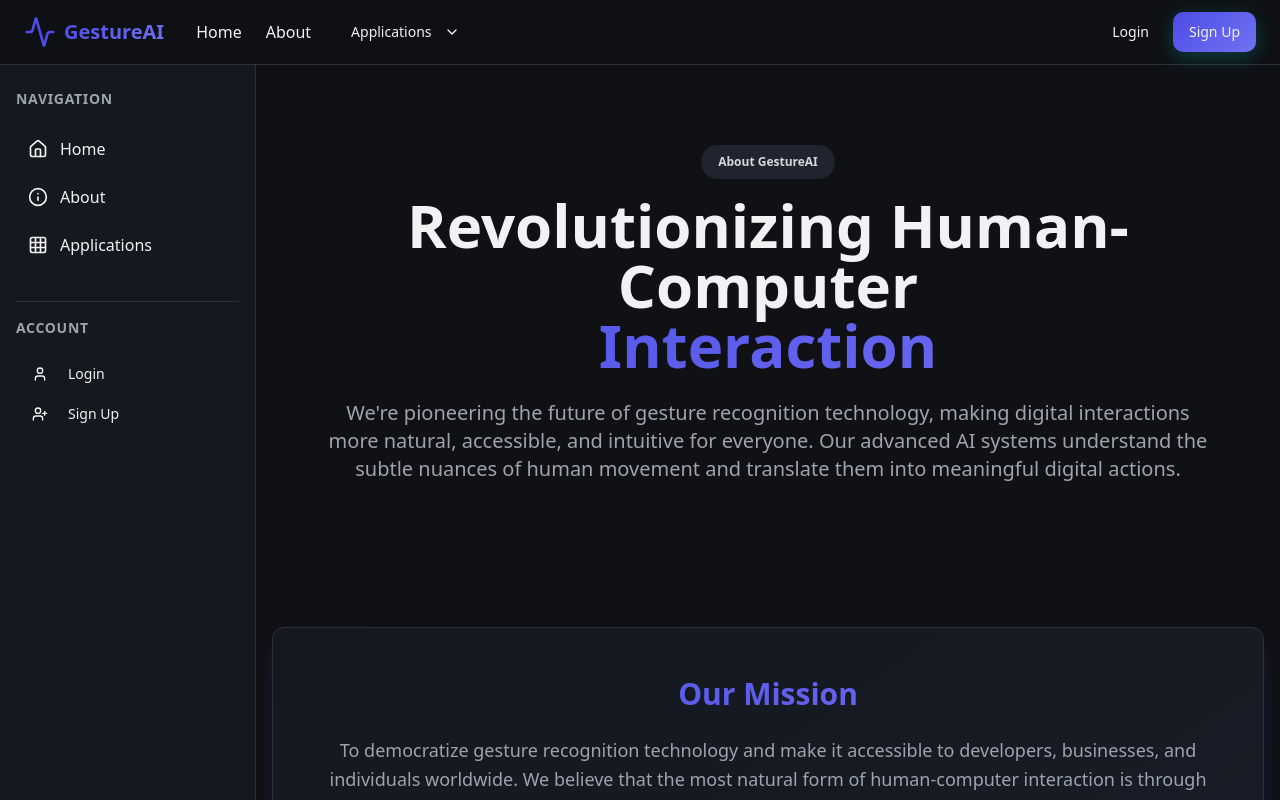
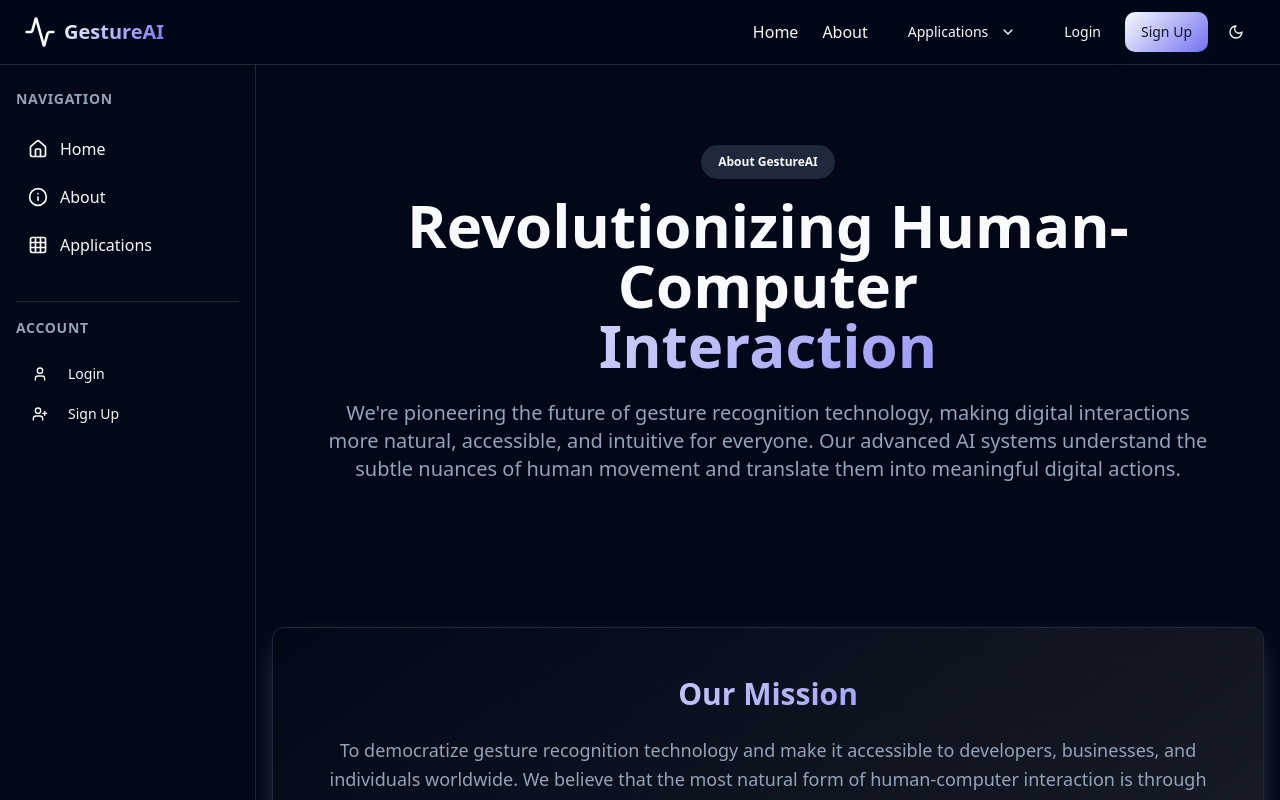
Before and after one commit to ProgrammerDavid1234/gesture-project, a React (Vite) app: page /about in a window 1280 px wide. Built offline with nearby package versions, Linux system fonts and the light colour scheme.

Commit message:
Add light/dark mode toggle to navbar
Move navigation items to the right and fix overflow.

```diff
--- a/package.json
+++ b/package.json
@@ -47,7 +47,7 @@
     "embla-carousel-react": "^8.3.0",
     "input-otp": "^1.2.4",
     "lucide-react": "^0.462.0",
-    "next-themes": "^0.3.0",
+    "next-themes": "^0.4.6",
     "react": "^18.3.1",
     "react-day-picker": "^8.10.1",
     "react-dom": "^18.3.1",
--- a/src/App.tsx
+++ b/src/App.tsx
@@ -3,6 +3,7 @@ import { Toaster as Sonner } from "@/components/ui/sonner";
 import { TooltipProvider } from "@/components/ui/tooltip";
 import { QueryClient, QueryClientProvider } from "@tanstack/react-query";
 import { BrowserRouter, Routes, Route } from "react-router-dom";
+import { ThemeProvider } from "next-themes";
 import Index from "./pages/Index";
 import About from "./pages/About";
 import Applications from "./pages/Applications";
@@ -12,6 +13,7 @@ const queryClient = new QueryClient();
 
 const App = () => (
   <QueryClientProvider client={queryClient}>
+    <ThemeProvider attribute="class" defaultTheme="dark" enableSystem>
       <TooltipProvider>
         <Toaster />
         <Sonner />
@@ -25,6 +27,7 @@ const App = () => (
           </Routes>
         </BrowserRouter>
       </TooltipProvider>
+    </ThemeProvider>
   </QueryClientProvider>
 );
 
--- a/src/components/layout/Header.tsx
+++ b/src/components/layout/Header.tsx
@@ -4,6 +4,7 @@ import { Dialog, DialogContent, DialogHeader, DialogTitle, DialogTrigger } from
 import { DropdownMenu, DropdownMenuContent, DropdownMenuItem, DropdownMenuTrigger } from "@/components/ui/dropdown-menu";
 import { Menu, User, ChevronDown, Hand, Activity, Gamepad2, Stethoscope, Shield } from "lucide-react";
 import { AuthModal } from "@/components/auth/AuthModal";
+import { ThemeToggle } from "@/components/ui/theme-toggle";
 
 interface HeaderProps {
   onToggleSidebar: () => void;
@@ -39,15 +40,18 @@ export const Header = ({ onToggleSidebar }: HeaderProps) => {
         </Button>
 
         {/* Logo */}
-        <div className="flex items-center space-x-2 mr-8">
+        <div className="flex items-center space-x-2">
           <Activity className="h-8 w-8 text-primary" />
           <span className="font-bold text-xl bg-gradient-primary bg-clip-text text-transparent">
             GestureAI
           </span>
         </div>
 
-        {/* Navigation */}
-        <nav className="hidden md:flex items-center space-x-6 flex-1">
+        {/* Spacer */}
+        <div className="flex-1" />
+
+        {/* Navigation - moved to far right */}
+        <nav className="hidden md:flex items-center space-x-6">
           <a href="/" className="text-foreground hover:text-primary transition-colors">
             Home
           </a>
@@ -77,8 +81,8 @@ export const Header = ({ onToggleSidebar }: HeaderProps) => {
           </DropdownMenu>
         </nav>
 
-        {/* Auth buttons */}
-        <div className="flex items-center space-x-2">
+        {/* Auth buttons and theme toggle */}
+        <div className="flex items-center space-x-2 ml-4">
           <Button
             variant="ghost"
             onClick={() => handleAuthClick('login')}
@@ -92,6 +96,8 @@ export const Header = ({ onToggleSidebar }: HeaderProps) => {
           >
             Sign Up
           </Button>
+
+          <ThemeToggle />
 
           {/* User icon for mobile */}
           <Button variant="ghost" size="icon" className="sm:hidden">
--- a/src/components/layout/Layout.tsx
+++ b/src/components/layout/Layout.tsx
@@ -19,8 +19,10 @@ export const Layout = ({ children }: LayoutProps) => {
       <div className="flex flex-1 overflow-hidden">
         <Sidebar isOpen={isSidebarOpen} onClose={closeSidebar} />
 
-        <main className="flex-1 lg:ml-0 overflow-y-auto">
-          {children}
+        <main className="flex-1 lg:ml-0 overflow-y-auto max-w-full">
+          <div className="max-w-full overflow-x-hidden">
+            {children}
+          </div>
         </main>
       </div>
     </div>
--- /dev/null
+++ b/src/components/ui/theme-toggle.tsx
@@ -0,0 +1,20 @@
+import { Moon, Sun } from "lucide-react";
+import { useTheme } from "next-themes";
+import { Button } from "@/components/ui/button";
+
+export function ThemeToggle() {
+  const { theme, setTheme } = useTheme();
+
+  return (
+    <Button
+      variant="ghost"
+      size="icon"
+      onClick={() => setTheme(theme === "light" ? "dark" : "light")}
+      className="hover:bg-accent"
+    >
+      <Sun className="h-5 w-5 rotate-0 scale-100 transition-all dark:-rotate-90 dark:scale-0" />
+      <Moon className="absolute h-5 w-5 rotate-90 scale-0 transition-all dark:rotate-0 dark:scale-100" />
+      <span className="sr-only">Toggle theme</span>
+    </Button>
+  );
+}
```
Also changed, not shown: 1 other file (tests, documents, lock files or other folders). Lines whose indentation alone changed are shown as unchanged.
